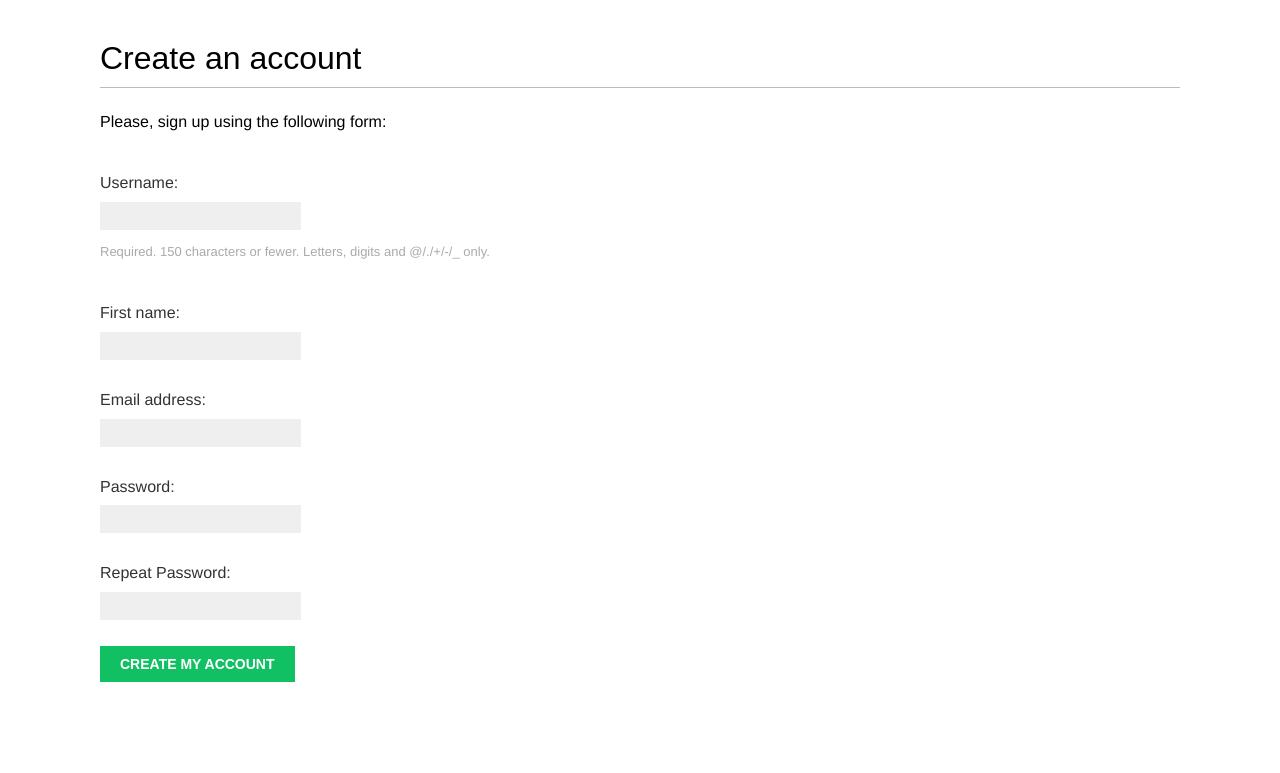
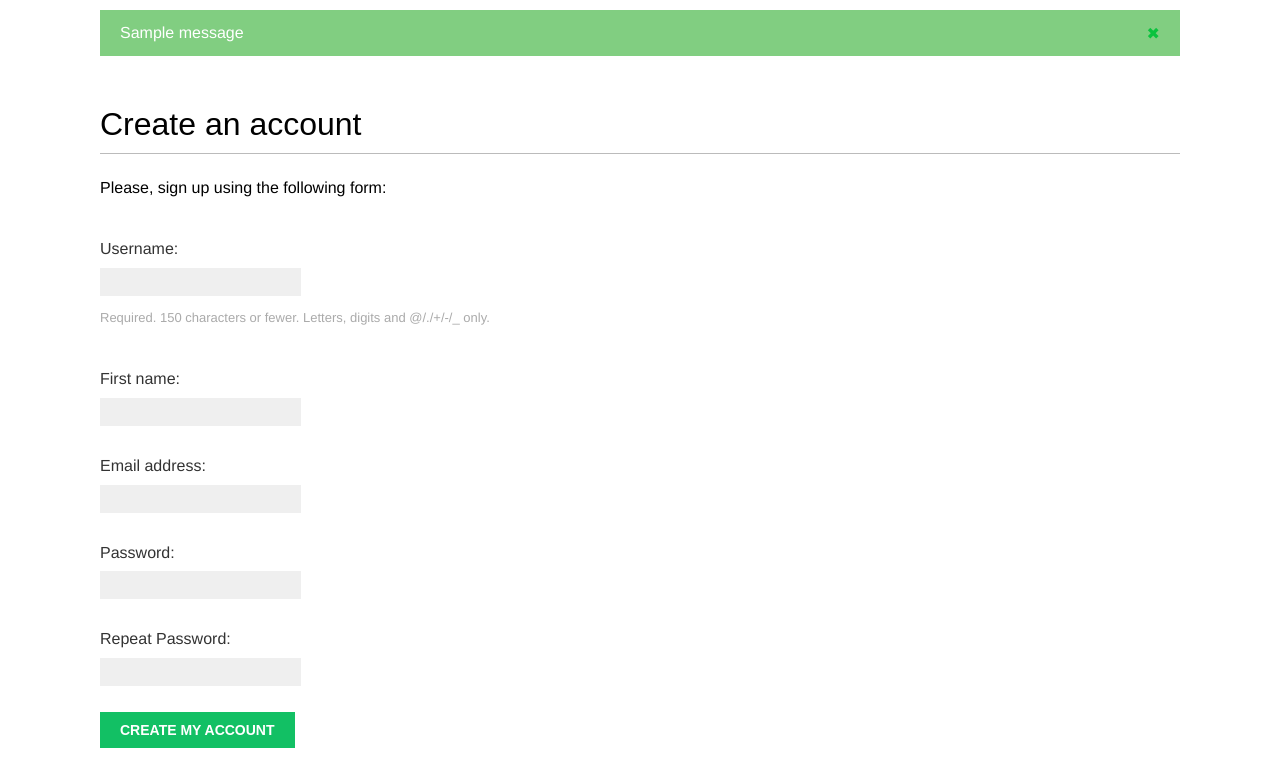
Before and after one commit to hiteshgarg14/Django-Social-Website, a Django app: page /account/register/ in a window 1280 px wide. Shown: the part 47-820 px from the top of the page. Before the commit the page ends 729 px from the top, so only its background shows below. Run offline with Django 3.2, Linux system fonts and the light colour scheme; tables that the repository leaves empty hold one stand-in row (values such as "Sample post"); one stand-in notice (Sample message) is shown; some web fonts are replaced.

Commit message:
message framework implemented

```diff
--- a/bookmarks/account/views.py
+++ b/bookmarks/account/views.py
@@ -1,10 +1,11 @@
 from django.shortcuts import render
-from django.http import HttpResponse
+from django.http import HttpResponse, HttpResponseRedirect
 from django.contrib.auth import authenticate, login
 from .forms import LoginForm, UserRegistrationForm, UserEditForm, ProfileEditForm
 from django.contrib.auth.decorators import login_required
 from .models import Profile
-
+from django.contrib import messages
+from django.core.urlresolvers import reverse
 
 """
 def user_login(request):
@@ -53,6 +54,11 @@ def edit(request):
         if user_form.is_valid() and profile_form.is_valid():
             user_form.save()
             profile_form.save()
+            messages.success(request, 'Profile updated'\
+                                        'Successfully')
+            return HttpResponseRedirect(reverse('dashboard'))
+        else:
+            messages.error(request, 'Error updating your profile')
     else:
         user_form = UserEditForm(instance=request.user)
         profile_form = ProfileEditForm(instance=request.user.profile)
--- a/bookmarks/templates/base.html
+++ b/bookmarks/templates/base.html
@@ -30,6 +30,16 @@
             {% endif %}
         </span>
     </div>
+    {% if messages %}
+        <ul class="messages">
+            {% for message in messages %}
+                <li class="{{ message.tags }}">
+                    {{ message|safe }}
+                    <a href="#" class="close">✖</a>
+                </li>
+            {% endfor %}
+        </ul>
+    {% endif %}
     <div id="content">
         {% block content %}
         {% endblock %}
```
